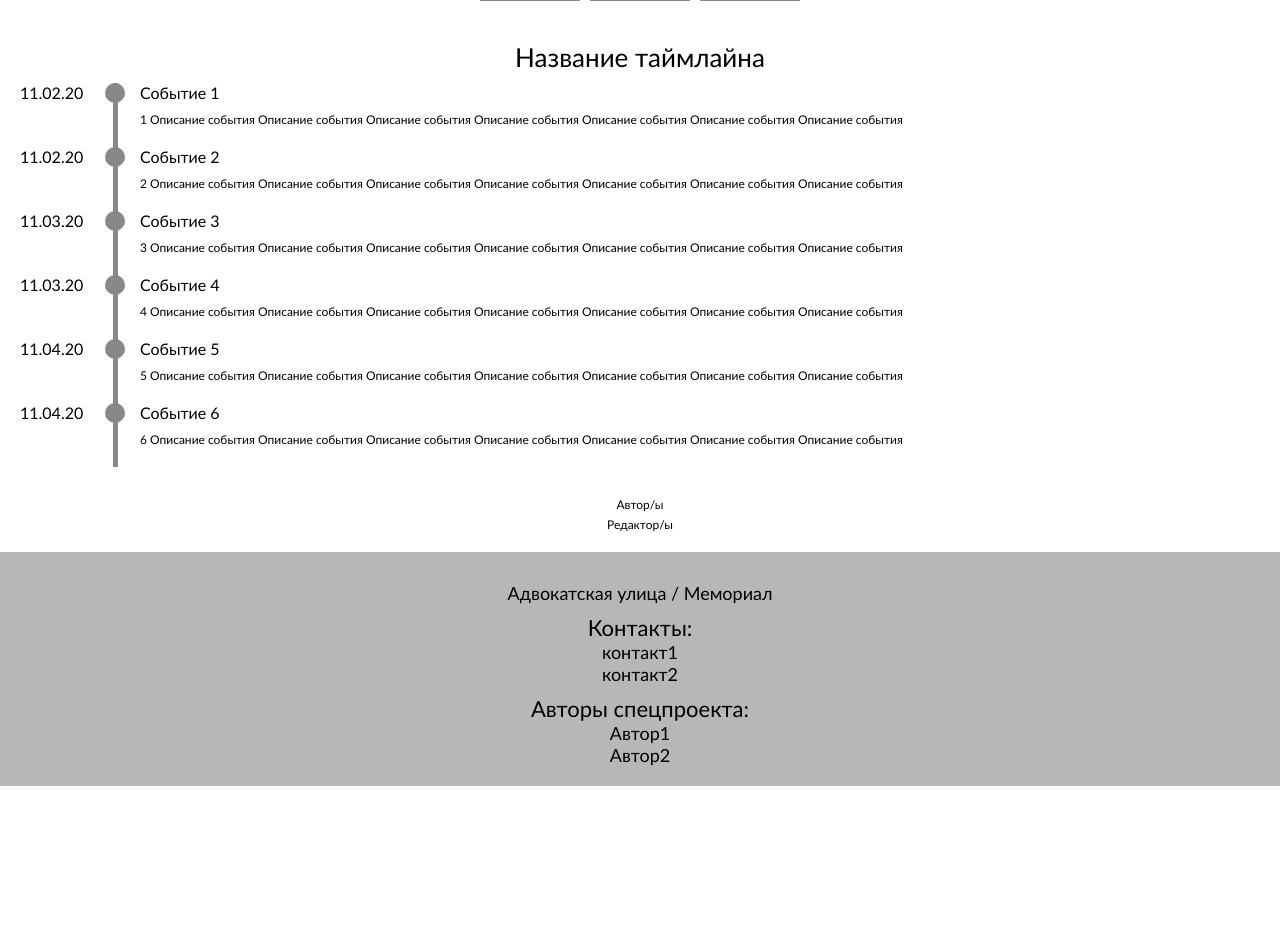
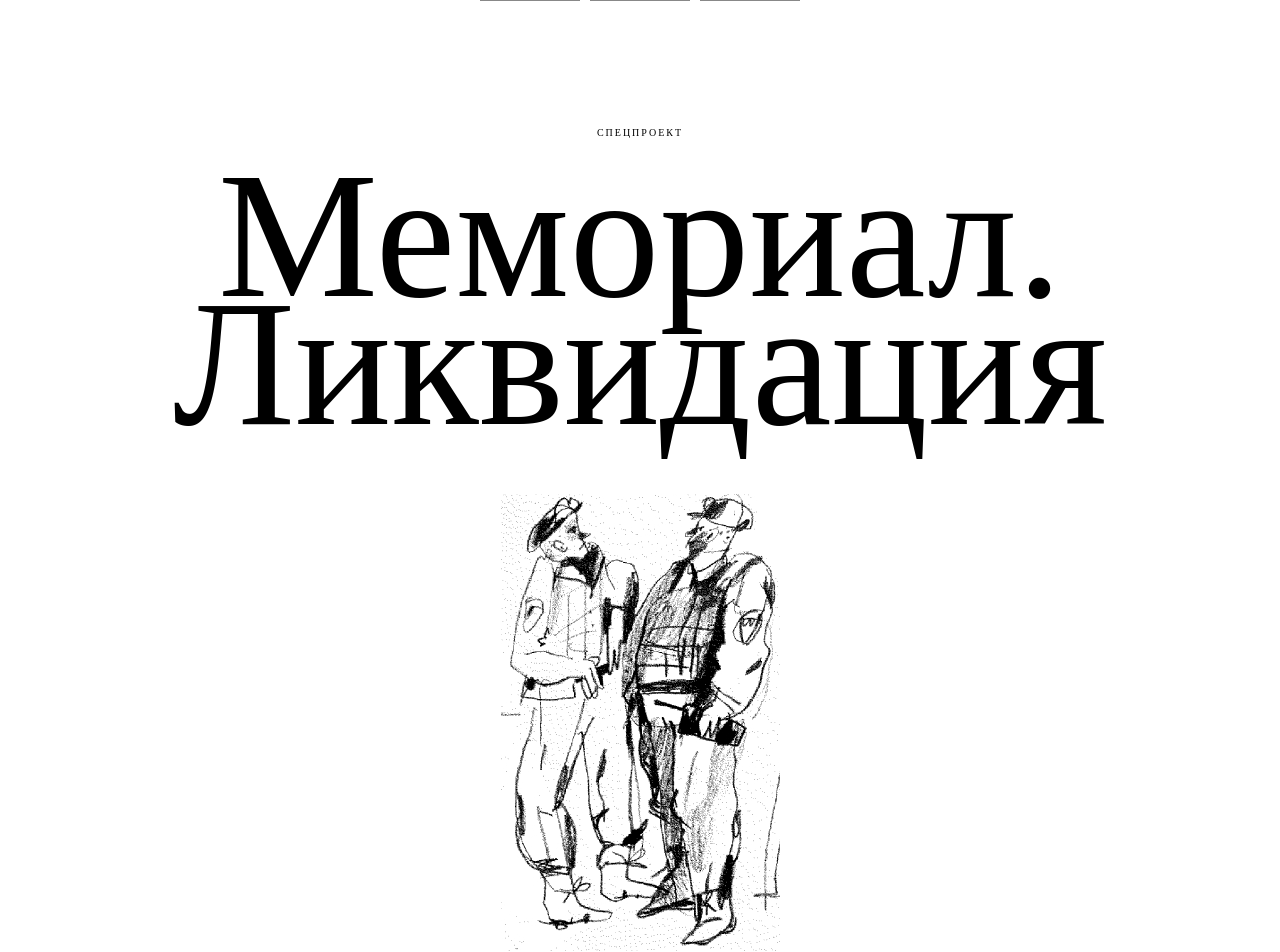
Before and after one commit to Shar1892/AU_Memo, a React (Create React App) app: page /timeline in a window 1280 px wide. Shown: the part 220-1172 px from the top of the page. Before the commit the page ends 1006 px from the top, so only its background shows below. Built offline with nearby package versions, Linux system fonts and the light colour scheme.

Commit message:
feat: сделал шапку таймлайна

```diff
--- a/src/components/timeline/timeline.css
+++ b/src/components/timeline/timeline.css
@@ -7,10 +7,52 @@
 	max-width: 1360px;
 }
 
+.timeline__header {
+	width: 100%;
+	display: flex;
+	flex-direction: column;
+	align-items: center;
+	padding: 85px 0;
+}
+
+.timeline__pretitle {
+	margin: 0;
+	font-family: 'Quant Antiqua';
+	font-style: normal;
+	font-weight: 400;
+	font-size: 10px;
+	line-height: 130%;
+	text-align: center;
+	letter-spacing: 0.2em;
+	text-transform: uppercase;
+	color: #000000;
+}
+
 .timeline__title {
-	margin: 0;
-	font-weight: normal;
-	font-size: 26px;
+	margin: 33px 0 66px 0;
+	font-family: 'Garamond Narrow';
+	font-style: normal;
+	font-weight: 400;
+	font-size: 180px;
+	line-height: 71%;
+	text-align: center;
+	color: #000000;
+}
+
+.timeline__header-image {
+	width: 279px;
+	height: 457px;
+}
+
+.timeline__subtitle {
+	margin: 23px 0 0 0;
+	width: 568px;
+	font-family: 'Quant Antiqua';
+	font-style: italic;
+	font-weight: 400;
+	font-size: 25px;
+	line-height: 110%;
+	text-align: center;
 	color: #000000;
 }
 
@@ -66,12 +108,12 @@
 	cursor: pointer;
 }
 
-.timeline__subtitle {
+/*.timeline__subtitle {
 	margin: 0;
 	font-weight: normal;
 	font-size: 16px;
 	color: #000000;
-}
+}*/
 
 .timeline__text {
 	margin: 10px 0 20px;
--- a/src/components/timeline/timeline.js
+++ b/src/components/timeline/timeline.js
@@ -1,6 +1,9 @@
+/* eslint-disable jsx-a11y/img-redundant-alt */
 import {useState} from 'react';
 
 import './timeline.css';
+
+import headerImage from '../../image/timelineHeaderImage.jpg';
 
 import timelineArr from '../../data/timeline';
 import VideoPopup from '../videoPopup/videoPopup';
@@ -38,7 +41,20 @@
 	return (
 		<>
 			<main className='timeline'>
-				<h2 className='timeline__title'> Название таймлайна</h2>
+				<div className='timeline__header'>
+					<p className='timeline__pretitle'>Спецпроект</p>
+					<h2 className='timeline__title'>Мемориал. Ликвидация</h2>
+					<img
+						className='timeline__header-image'
+						src={headerImage}
+						alt='header image'
+					></img>
+					<p className='timeline__subtitle'>
+						Как за 10 лет уничтожили старейшую правозащитную организацию России
+						«Международный Мемориал»
+					</p>
+				</div>
+				<div className='timeline__list-container'>
 					<div className='timeline__list'>
 						{timelineArr.map((timeline) => (
 							<div className='timeline__part' key={timeline.number}>
@@ -59,6 +75,7 @@
 							</div>
 						))}
 					</div>
+				</div>
 				<div className='timeline__autors-list'>
 					<p className='timeline__autor'>Автор/ы</p>
 					<p className='timeline__autor'>Редактор/ы</p>
```
Also changed, not shown: src/image/timelineHeaderImage.jpg (added). Lines whose indentation alone changed are shown as unchanged.
